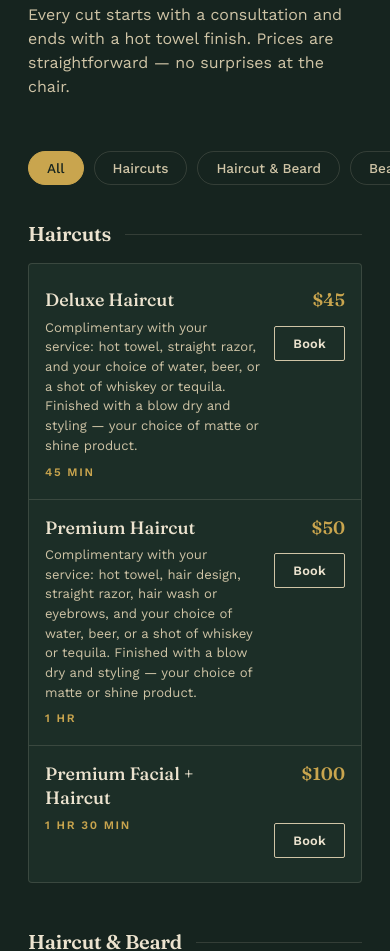
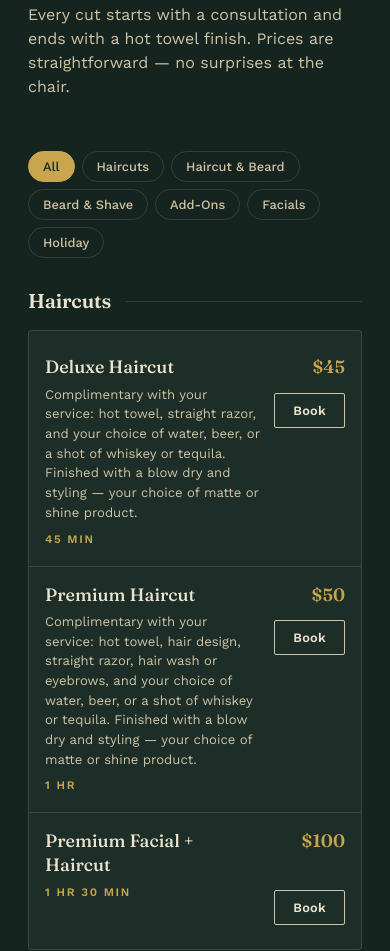
Before and after one commit to johnnyblendz/johnnyblendz.github.io, a plain HTML site: page index.html in a window 390 px wide. Shown: the part 1041-1992 px from the top of the page. Drawn offline with nearby package versions, Linux system fonts and the light colour scheme.

Commit message:
Refactor svc-tabs styles for better layout

```diff
--- a/index.html
+++ b/index.html
@@ -168,11 +168,7 @@
   .ticket-price{ font-family:'Fraunces', serif; font-weight:600; font-size:1.12rem; color:var(--brass); white-space:nowrap; }
 
   /* ---------- expanded services ---------- */
-  .svc-tabs{
-    display:flex; gap:10px; overflow-x:auto; margin:0 -28px 36px; padding:0 28px 6px;
-    scrollbar-width:none;
-  }
-  .svc-tabs::-webkit-scrollbar{ display:none; }
+  .svc-tabs{ display:flex; flex-wrap:wrap; gap:8px; margin-bottom:36px; }
   .svc-tab{
     flex-shrink:0; background:transparent; border:1px solid var(--line); color:var(--parchment-dim);
     font-family:'Work Sans', sans-serif; font-weight:500; font-size:0.85rem;
@@ -215,7 +211,8 @@
     .svc-body{ grid-column:1; grid-row:2; }
     .ticket-row.svc .book-btn{ grid-column:2; grid-row:2; align-self:start; margin-top:14px; }
     .svc-desc{ font-size:0.82rem; }
-    .svc-tabs{ margin:0 -28px 28px; }
+    .svc-tabs{ gap:7px; margin-bottom:28px; }
+    .svc-tab{ padding:7px 14px; font-size:0.8rem; }
   }
 
   .about-grid{ display:grid; grid-template-columns:1fr; gap:44px; align-items:center; }
```
